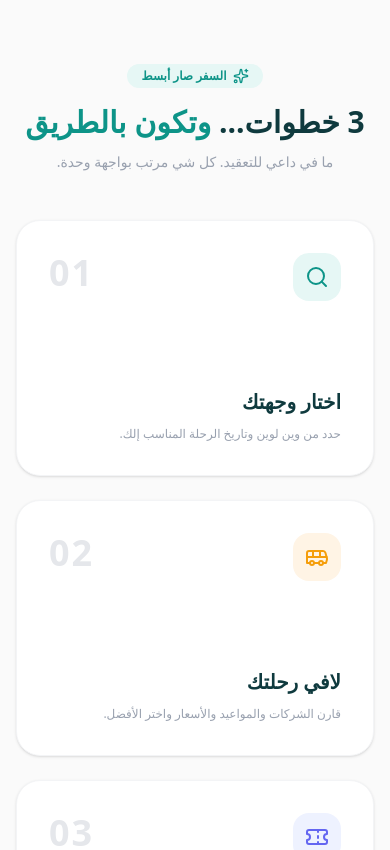
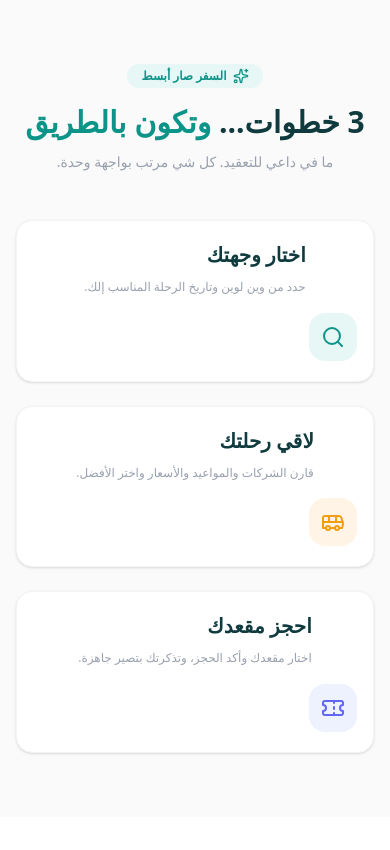
Before and after one commit to yamamasultan/sairna, a React (Vite) app: page / in a window 390 px wide. Shown: the top 850 px of the page. Built offline with nearby package versions, Linux system fonts and the light colour scheme.

Commit message:
Update steps section and data

```diff
--- a/src/features/homepage/components/steps/steps.jsx
+++ b/src/features/homepage/components/steps/steps.jsx
@@ -25,23 +25,23 @@ const StepsSection = () => {
                 return (
                 <div
                     key={step.number}
-                    className="bg-white rounded-3xl p-8 border border-gray-100 shadow-sm hover:shadow-xl transition-all duration-300 transform hover:-translate-y-3 cursor-pointer flex flex-col justify-between h-64"
+                    className="bg-white rounded-3xl p-8 border border-gray-100 shadow-sm hover:shadow-xl transition-all duration-300 transform hover:-translate-y-3 cursor-pointer flex flex-col justify-between h-64
+                    max-md:h-auto max-md:py-5 max-md:px-4 max-md:flex-row max-md:items-center max-md:justify-between max-md:gap-4 max-md:rounded-2xl"
                 >
 
-                    <div className="flex items-start justify-between w-full">
+                    <div className="flex items-start justify-between w-full max-md:order-2 max-md:w-auto max-md:shrink-0">
                     <div
                         className={`w-12 h-12 rounded-2xl ${step.iconBg} ${step.iconColor} flex items-center justify-center shrink-0`}
                     >
                         <IconComponent className="w-6 h-10" />
                     </div>
-                    <span className="text-4xl md:text-5xl font-black text-gray-200 tracking-wider">
+                    <span className="text-4xl md:text-5xl font-black text-gray-200 tracking-wider max-md:hidden">
                         {step.number}
                     </span>
-
                     </div>
 
                     {/* Bottom Row: Title & Description */}
-                    <div className="flex flex-col gap-2">
+                    <div className="flex flex-col gap-2 max-md:order-1 max-md:flex-1 max-md:text-right">
                     <h3 className="text-xl font-bold text-[#0F3A3E]">
                         {step.title}
                     </h3>
--- a/src/features/homepage/components/steps/stepsdata.jsx
+++ b/src/features/homepage/components/steps/stepsdata.jsx
@@ -11,7 +11,7 @@ export const stepsData = [
     },
     {
         number: "02",
-        title: "لافي رحلتك",
+        title: "لاقي رحلتك",
         description: "قارن الشركات والمواعيد والأسعار واختر الأفضل.",
         icon: Bus,
         iconBg: "bg-[#FFF4E5]",
```
